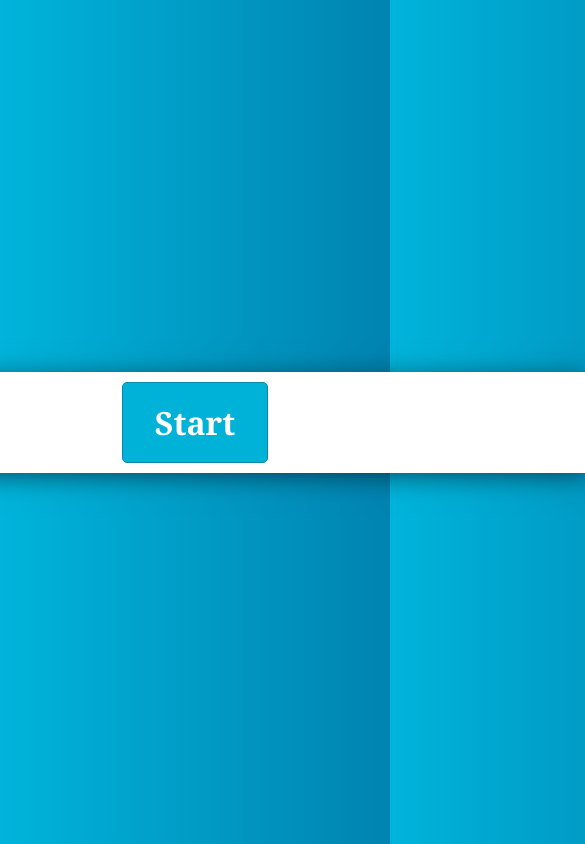
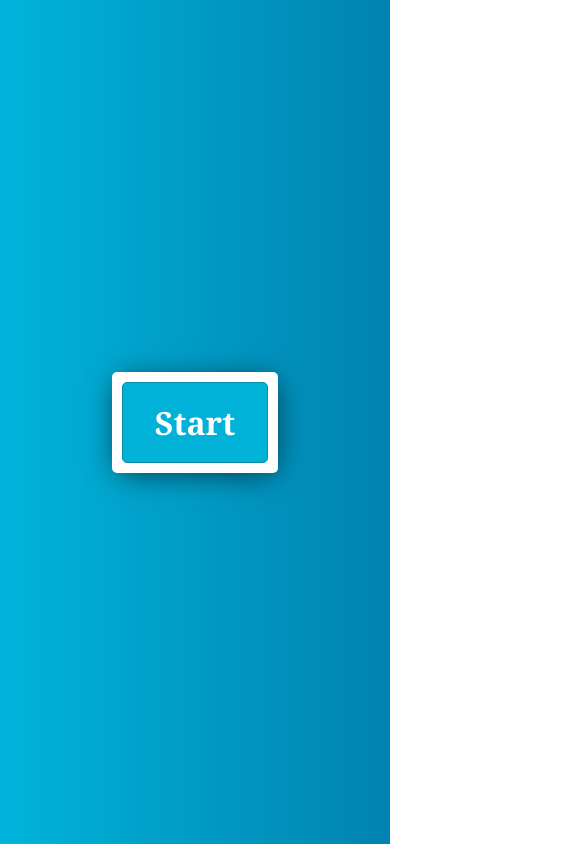
Before and after one commit to AysunIsgenderli/QuizApp, a plain HTML site: page index.html in a window 390 px wide. Shown: the whole page, 585 px wide, since content can reach past the window. Drawn offline with Linux system fonts and the light colour scheme.

Commit message:
add responsive

```diff
--- a/style.css
+++ b/style.css
@@ -18,7 +18,7 @@ body.wrong{
     background-color: brown;
 }
 .container{
-    min-width: 800px;
+   max-width: 80%;
    background-color: #fff;
    border-radius: 5px;
    padding: 10px;
```
